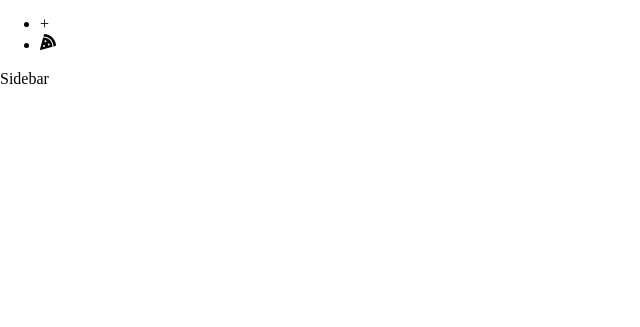
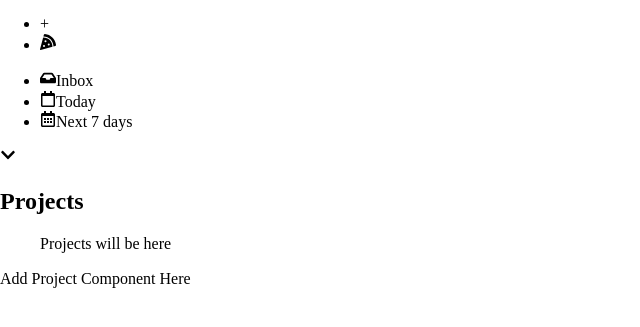
Before and after one commit to aurimas-darguzis/todoist-app, a React (Create React App) app: page / in a window 1280 px wide. Shown: the part 305-632 px from the top of the page, without its empty margins (0-640 px from the left). Built offline with nearby package versions, Linux system fonts and the light colour scheme.

Commit message:
layout components

```diff
--- a/src/components/layout/Sidebar.js
+++ b/src/components/layout/Sidebar.js
@@ -1,3 +1,40 @@
 import React from 'react';
+import {
+  FaChevronDown,
+  FaInbox,
+  FaRegCalendarAlt,
+  FaRegCalendar
+} from 'react-icons/fa';
 
-export const Sidebar = () => <p>Sidebar</p>;
+export const Sidebar = () => (
+  <div className='sidebar' data-testid='sidebar'>
+    <ul className='sidebar__generic'>
+      <li>
+        <span>
+          <FaInbox />
+        </span>
+        <span>Inbox</span>
+      </li>
+      <li>
+        <span>
+          <FaRegCalendar />
+        </span>
+        <span>Today</span>
+      </li>
+      <li>
+        <span>
+          <FaRegCalendarAlt />
+        </span>
+        <span>Next 7 days</span>
+      </li>
+    </ul>
+    <div className='sidebar__middle'>
+      <span>
+        <FaChevronDown />
+      </span>
+      <h2>Projects</h2>
+    </div>
+    <ul className='sidebar__projects'>Projects will be here</ul>
+    Add Project Component Here
+  </div>
+);
```
Also changed, not shown: src/firebase.js (added).
